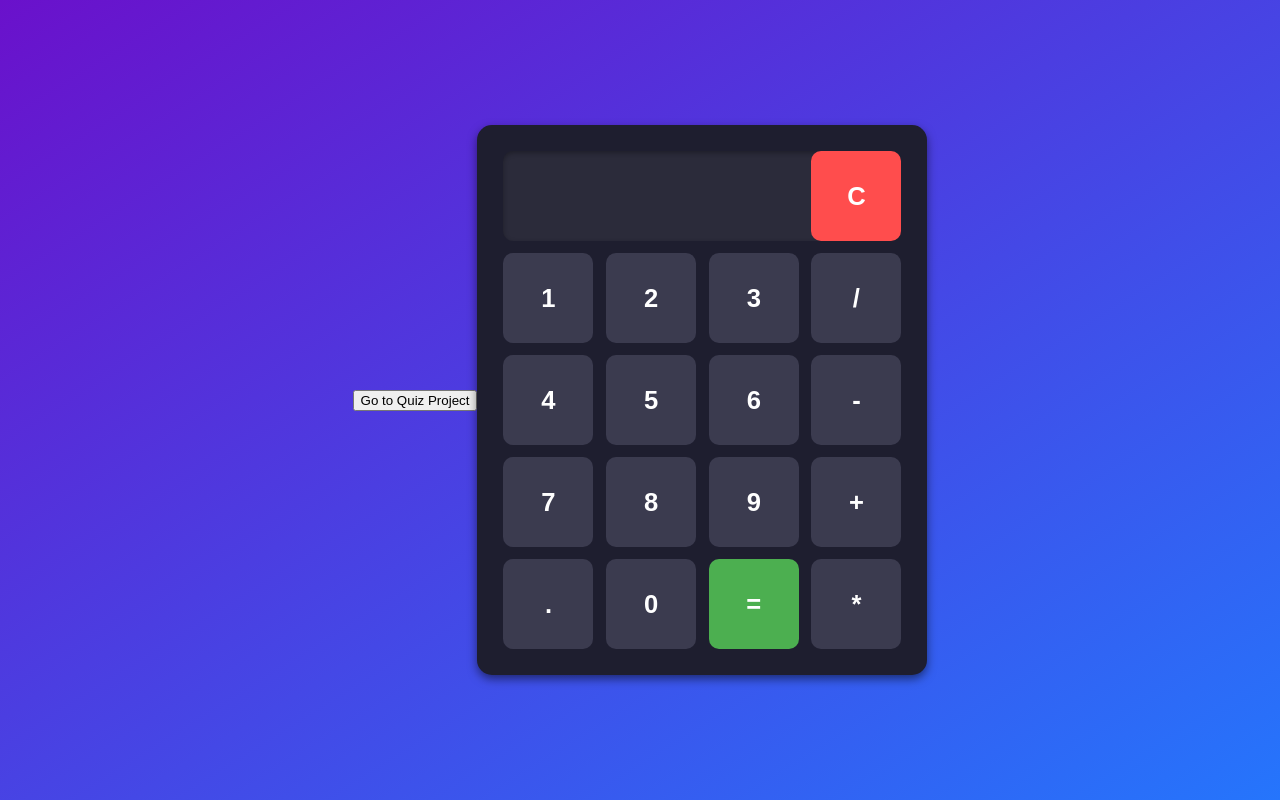
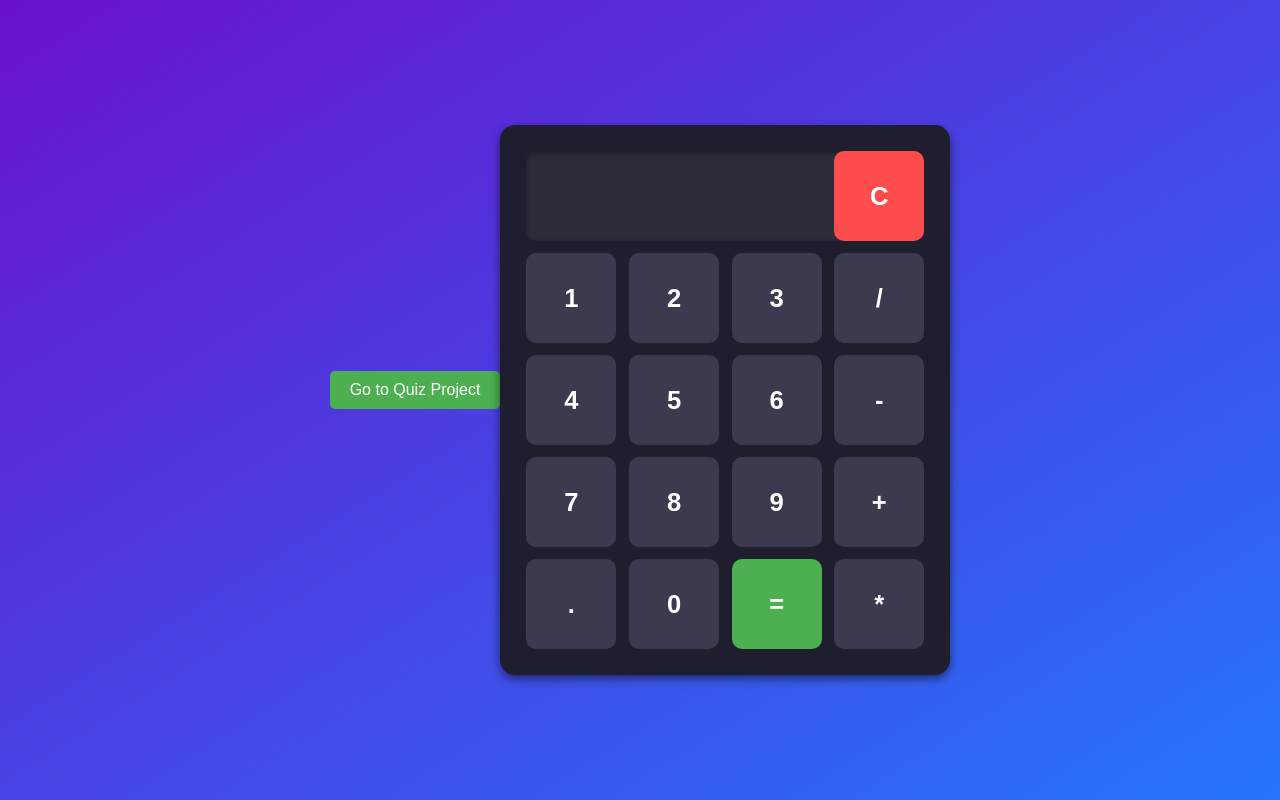
Before and after one commit to Anvithshetty17/mini-projects, a plain HTML site: page calculator/index.html in a window 1280 px wide. Drawn offline with Linux system fonts and the light colour scheme.

Commit message:
Update style.css

```diff
--- a/calculator/style.css
+++ b/calculator/style.css
@@ -20,6 +20,20 @@ body {
     border-collapse: separate;
     border-spacing: 10px;
   }
+.redirect-button {
+  margin-bottom: 20px;
+  padding: 10px 20px;
+  font-size: 16px;
+  background-color: #4CAF50; /* Green */
+  color: white;
+  border: none;
+  border-radius: 5px;
+  cursor: pointer;
+}
+
+.redirect-button:hover {
+  background-color: #45a049;
+}
   input[type="text"] {
     font-size: 2rem;
     width: 100%;
```
